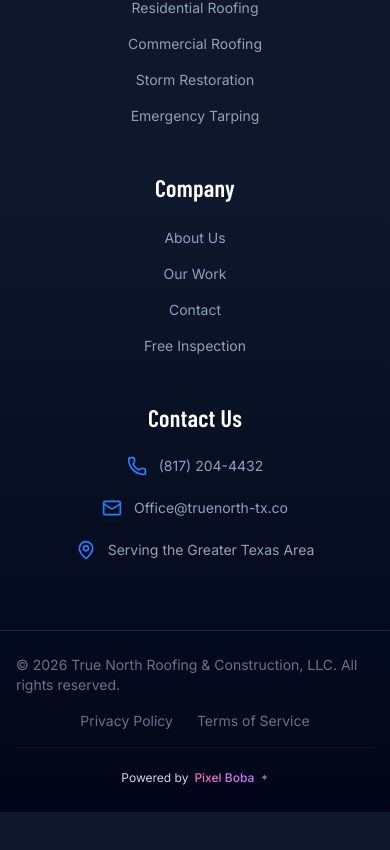
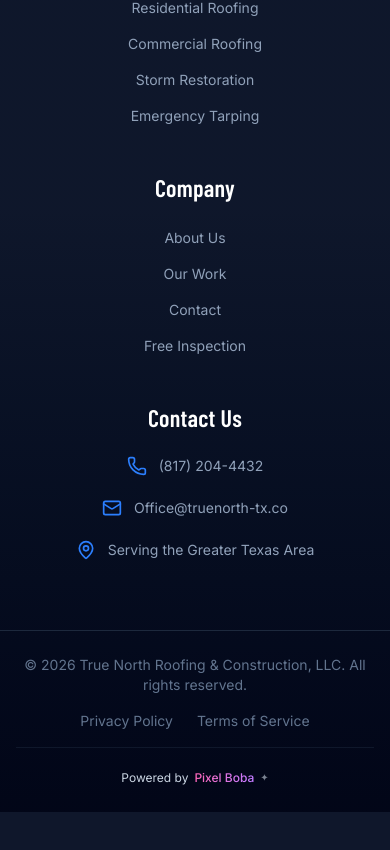
Before and after one commit to creamytech/truenorthroofing, a Next.js app: page /services in a window 390 px wide. Shown: the part 5438-6288 px from the top of the page. Built offline with nearby package versions, Linux system fonts and the light colour scheme; no server answers; a web font is replaced by a local one.

Commit message:
Update roofs stat to 50+ and center footer copyright on mobile

```diff
--- a/src/components/layout/Footer.tsx
+++ b/src/components/layout/Footer.tsx
@@ -173,7 +173,7 @@ export function Footer() {
           <div className="border-t border-slate-200 dark:border-slate-800">
             <div className="container mx-auto px-4 lg:px-8 py-6">
               <div className="flex flex-col md:flex-row items-center justify-between gap-4 text-sm text-slate-500">
-                <p>© {currentYear} True North Roofing & Construction, LLC. All rights reserved.</p>
+                <p className="text-center md:text-left">© {currentYear} True North Roofing & Construction, LLC. All rights reserved.</p>
                 <div className="flex gap-6">
                   <Link href="/privacy" className="hover:text-slate-900 dark:hover:text-white transition-colors">
                     Privacy Policy
--- a/src/components/sections/StatsSection.tsx
+++ b/src/components/sections/StatsSection.tsx
@@ -8,7 +8,7 @@ import { Star, Award, Users, Calendar } from "lucide-react";
 
 const stats = [
   {
-    value: "500+",
+    value: "50+",
     label: "Roofs Installed",
     icon: Award,
   },
```
